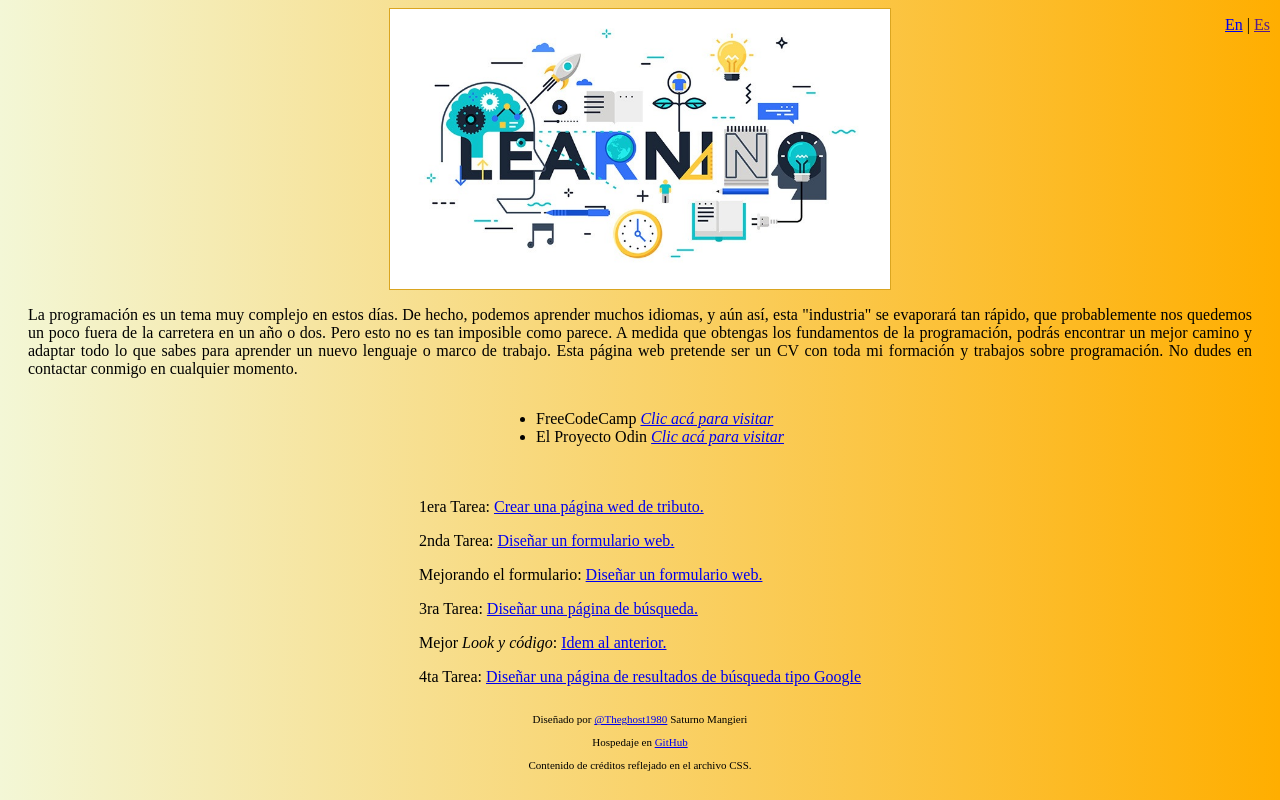
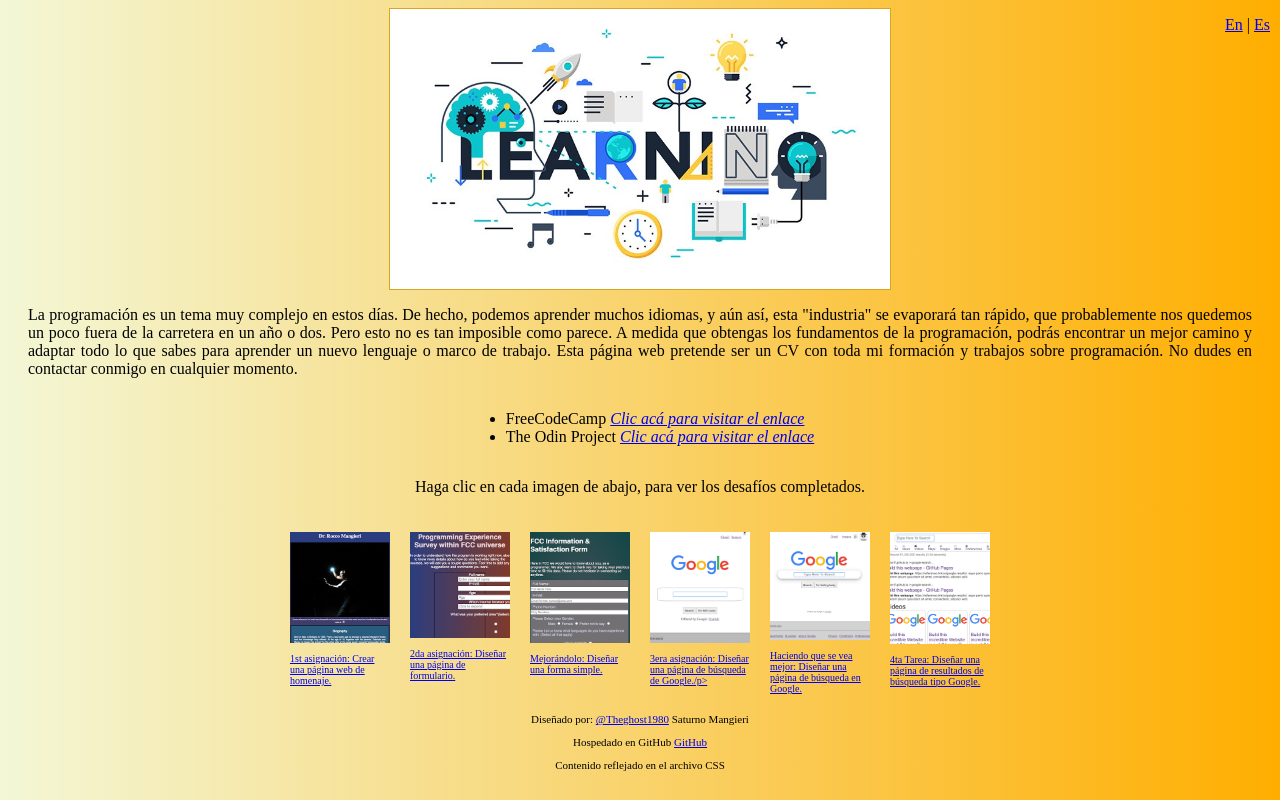
Before and after one commit to theghost1980/google-homepage, a plain HTML site: page index-es.html in a window 1280 px wide. Drawn offline with Linux system fonts and the light colour scheme.

Commit message:
adding changes in spanish index version

```diff
--- a/index-es.html
+++ b/index-es.html
@@ -1,42 +1,73 @@
 <!DOCTYPE html xmlns="http://www.w3.org/1999/xhtml" lang="es" xml:lang="es">
 <html>
     <head>
+        <meta name="viewport" content="width=device-width, initial-scale=1, minimum-scale=1" />
         <link rel="stylesheet" href="./styles/sty1.css">
     </head>
     <body>
         <header>
-            <title>"Mi aprendizaje Web"</title>
+            <title>"Mi camino de aprendizaje en la web"</title>
         </header>
-        <nav>
-            <p><a href="index.html">En</a> | <a href="">Es</a></p>
-        </nav>
         <div id="mainwrap">
+            <nav>
+                <p><a href="index.html">En</a> | <a href="index-es.html">Es</a></p>
+            </nav>
             <div id="div-main-img">
                 <img src="./media-images/how-design-thinking-transforming-learning-experience-free-ebook.jpg" class="img-centered">
             </div>
             <div class="text-inlines">
                 <p>La programación es un tema muy complejo en estos días. De hecho, podemos aprender muchos idiomas,
                     y aún así, esta "industria" se evaporará tan rápido, que probablemente nos quedemos un poco fuera de la carretera en un año o dos.
-                    Pero esto no es tan imposible como parece. A medida que obtengas los fundamentos de la programación, podrás encontrar un mejor camino y adaptar todo lo que sabes para aprender un nuevo lenguaje o marco de trabajo. Esta página web pretende ser un CV con toda mi formación y trabajos sobre programación. No dudes en contactar conmigo en cualquier momento.</p>
+                    Pero esto no es tan imposible como parece. A medida que obtengas los fundamentos de la programación, podrás encontrar un mejor camino y adaptar todo lo que sabes para aprender un nuevo lenguaje o marco de trabajo. Esta página web pretende ser un CV con toda mi formación y trabajos sobre programación. No dudes en contactar conmigo en cualquier momento.
+                </p>
                 <ul>
-                    <li>FreeCodeCamp <a href="https://freecodecamp.org/" target="_blank"><i>Clic acá para visitar</i></a></li>
-                    <li>El Proyecto Odin <a href="https://www.theodinproject.com/" target="_blank"><i>Clic acá para visitar</i></a></li>
+                    <li>FreeCodeCamp <a href="https://freecodecamp.org/" target="_blank"><i>Clic acá para visitar el enlace</i></a></li>
+                    <li>The Odin Project <a href="https://www.theodinproject.com/" target="_blank"><i>Clic acá para visitar el enlace</i></a></li>
                 </ul>
+                <p>Haga clic en cada imagen de abajo, para ver los desafíos completados.</p>
             </div>
             <div id="menu-container">
-                <div>
-                    <p>1era Tarea: <a href="tribute-rocco-mangieri.html">Crear una página wed de tributo.</a></p>
-                    <p>2nda Tarea: <a href="form-simple.html">Diseñar un formulario web.</a></p>
-                    <p>Mejorando el formulario: <a href="./form-simple-improved.html">Diseñar un formulario web.</a></p>
-                    <p>3ra Tarea: <a href="google-search-easy-first.html">Diseñar una página de búsqueda.</a></p>
-                    <p>Mejor <i>Look y código</i>: <a href="google-search-easy.html">Idem al anterior.</a></p>
-                    <p>4ta Tarea: <a href="./search-challenge-diff.html">Diseñar una página de resultados de búsqueda tipo Google</a></p>
+                <div class="mini-site">
+                    <a href="tribute-rocco-mangieri.html">
+                        <img src="./media-images/site-1.png" class="mini-img">
+                        <p class="mini-p">1st asignación: Crear una página web de homenaje.</p>
+                    </a>
+                </div>
+                <div class="mini-site">
+                    <a href="form-simple.html">
+                        <img src="./media-images/site-2.png" class="mini-img">
+                        <p class="mini-p">2da asignación: Diseñar una página de formulario.</p>
+                    </a>
+                </div>
+                <div class="mini-site">
+                    <a href="./form-simple-improved.html">
+                        <img src="./media-images/site-3.png" class="mini-img">
+                        <p class="mini-p">Mejorándolo: Diseñar una forma simple.</p>
+                    </a>
+                </div>
+                <div class="mini-site">
+                    <a href="google-search-easy-first.html">
+                        <img src="./media-images/site-4.png" class="mini-img">
+                        <p class="mini-p">3era asignación: Diseñar una página de búsqueda de Google./p>
+                    </a>
+                </div>
+                <div class="mini-site">
+                    <a href="google-search-easy.html">
+                        <img src="./media-images/site-5.png" class="mini-img">
+                        <p class="mini-p">Haciendo que se vea mejor: Diseñar una página de búsqueda en Google.</p>
+                    </a>
+                </div>
+                <div class="mini-site">
+                    <a href="./search-challenge-diff.html">
+                        <img src="./media-images/site-6.png" class="mini-img">
+                        <p class="mini-p">4ta Tarea: Diseñar una página de resultados de búsqueda tipo Google.</p>
+                    </a>
                 </div>
             </div>
             <footer>
-                <p class="small-text">Diseñado por <a href="https://github.com/theghost1980">@Theghost1980</a> Saturno Mangieri</p>
-                <p class="small-text">Hospedaje en <a href="https://github.com/">GitHub</a></p>
-                <p class="small-text">Contenido de créditos reflejado en el archivo CSS.</p>
+                <p class="small-text">Diseñado por: <a href="https://github.com/theghost1980">@Theghost1980</a> Saturno Mangieri</p>
+                <p class="small-text">Hospedado en GitHub <a href="https://github.com/">GitHub</a></p>
+                <p class="small-text">Contenido reflejado en el archivo CSS</p>
             </footer>
         </div>
     </body>
```
